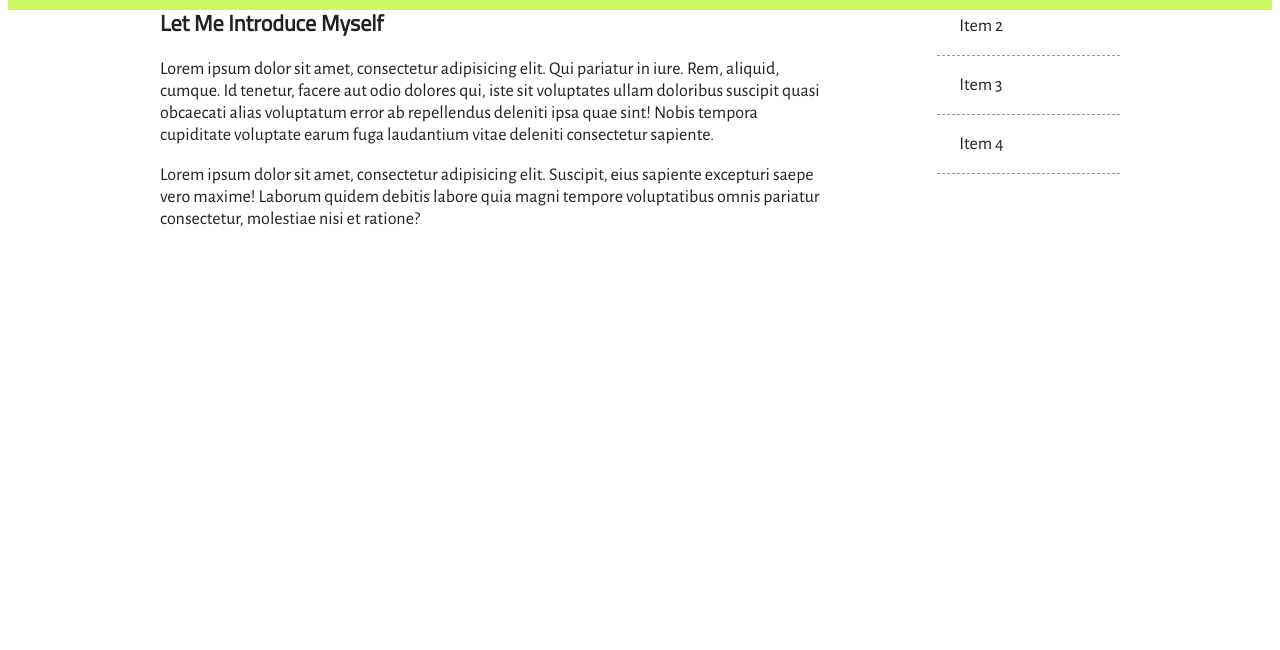
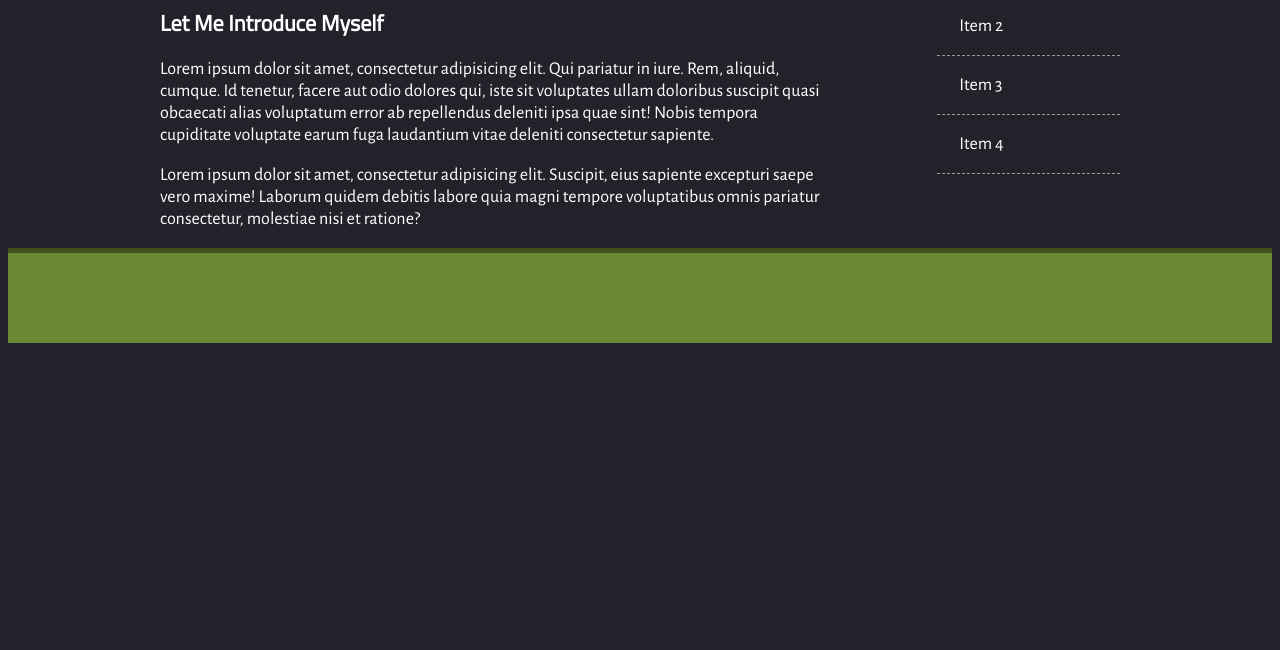
Before and after one commit to paulmcaruana/Advanced-from-beginner-SASS, a plain HTML site: page about.html in a window 1280 px wide. Shown: the part 150-800 px from the top of the page. Drawn offline with nearby package versions, Linux system fonts and the light colour scheme; files that its build step writes are made by us from their sources.

Commit message:
conditional directives added

```diff
--- a/sass/partials/_mixins.scss
+++ b/sass/partials/_mixins.scss
@@ -1,3 +1,21 @@
+@mixin blue-beans {
+	@if $brand == blue-beans {
+		@content;
+	}
+}
+
+@mixin rogers-rovers {
+	@if $brand == rogers-rovers {
+		@content;
+	}
+}
+
+@mixin pastry-pizza {
+	@if $brand == pastry-pizza {
+		@content;
+	}
+}
+
 @mixin tiny-screens() {
 	@media only screen and (max-width: 320px) {
 		@content;
--- a/sass/partials/_variables.scss
+++ b/sass/partials/_variables.scss
@@ -2,14 +2,39 @@
 $alegreya-sans: "Alegreya Sans";
 $titillium-web: "Titillium Web";
 
+// ===Theme === Dark, Light, Default
+$theme: Dark;
+
+// Allowed values: blue-beans, rogers-rovers, pastry-pizza
+$brand: rogers-rovers;
+
 // === COLORS ===
 
 $text-color: #222222;
+$body-background-color: #fff;
 $theme-color: #170a48;
 $secondary-color: #f27731;
 $ternary-color: #ccf962;
 $link-color: $secondary-color;
 $menu-item-color: white;
+
+@if $theme == Dark {
+	$text-color: #fff;
+	$body-background-color: #22222a;
+	$theme-color: #42424a;
+	$secondary-color: #c24721;
+	$ternary-color: #698932;
+	$link-color: $secondary-color;
+	$menu-item-color: white;
+} @else if $theme == Light {
+	$text-color: #000;
+	$body-background-color: #fff;
+	$theme-color: #372a27;
+	$secondary-color: #d26741;
+	$ternary-color: #b9da63;
+	$link-color: $secondary-color;
+	$menu-item-color: white;
+}
 
 // === FONTS ===
 
--- a/sass/style.scss
+++ b/sass/style.scss
@@ -24,10 +24,9 @@
 
 body {
 	font-family: $text-font;
+	font-size: em(18px);
 	color: $text-color;
-	// color: rgb(10, 15, 50); //example of a function that works in css as well
-	// background-color: hsl(60, 50%, 100%); //another example
-	font-size: em(18px);
+	background-color: $body-background-color;
 
 	@include large-screens {
 		font-size: 125%;
@@ -52,6 +51,10 @@ p {
 a {
 	color: $link-color;
 
+	@include blue-beans {
+		color: #8779ff;
+	}
+
 	&:hover {
 		color: darken($link-color, 15%);
 	}
@@ -67,13 +70,17 @@ a {
 	font-size: em(20px);
 }
 
-.warning-button {
+@mixin warning-button {
 	@include warning;
 	padding: 8px 12px;
 }
 
+.warning-button {
+	@include warning-button;
+}
+
 .cta-button {
-	@extend .warning-button;
+	@include warning-button;
 	@extend .error;
 	@include rounded;
 	font-weight: bold;
@@ -84,14 +91,8 @@ a {
 	font-size: em(20px);
 }
 
-@include apply-to-ie-6 {
-	body {
-		font-size: 125%;
-	}
-}
-
 #header {
-	@include box($border: 1px solid white, $radius: 12px);
+	@include box($border: 1px solid #fff, $radius: 12px);
 	@include box-shadow(2px 0px 4px #999, 1px 1px 6px $secondary-color);
 	height: $header-height;
 	background-color: $theme-color;
@@ -100,15 +101,16 @@ a {
 		li {
 			display: inline;
 		}
+
 		a {
 			color: $menu-item-color;
 			padding: 6px 8px;
-			border-bottom: 1px solid transparentize($color: #fefefe, $amount: 1);
+			border-bottom: 1px solid transparentize(#fefefe, 1);
 			transition: border-bottom 0.5s;
 			transition-timing-function: ease-in-out;
 
 			&:hover {
-				border-bottom: 1px solid opacify($color: #fefefe, $amount: 0.5);
+				border-bottom: 1px solid opacify(#fefefe, 0.5);
 			}
 		}
 	}
@@ -123,7 +125,6 @@ a {
 		width: auto;
 		max-width: $content-width;
 	}
-
 	margin-left: auto;
 	margin-right: auto;
 
@@ -149,6 +150,11 @@ a {
 }
 
 #footer {
+	clear: both;
 	height: $footer-height;
 	background-color: $ternary-color;
+
+	@include rogers-rovers {
+		border-top: 5px solid darken($ternary-color, 15%);
+	}
 }
```
Also changed, not shown: sass/style.css, sass/style.min.css, 2 other files.
